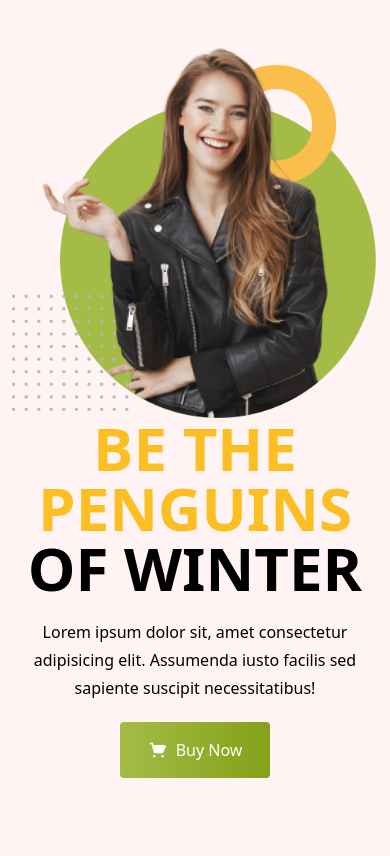
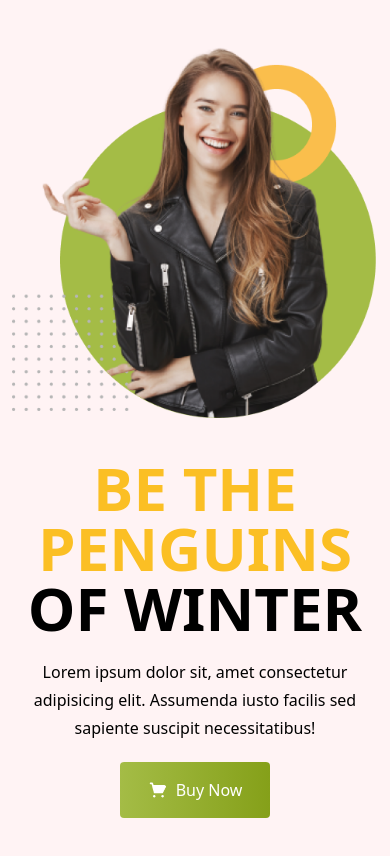
Before and after one commit to rijwanulalam/penguin-fashion-tail, a plain HTML site: page index.html in a window 390 px wide. Drawn offline with nearby package versions, Linux system fonts and the light colour scheme.

Commit message:
space added for mobile

```diff
--- a/index.html
+++ b/index.html
@@ -15,8 +15,8 @@
 
         <!-- banner -->
 
-            <div class="flex flex-col md:flex-row items-center text-center md:text-left px-3 container mx-auto pt-10 pb-28">
-                <div class="order-2 md:order-1 md:w-2/4">
+            <div class="flex flex-col md:flex-row  items-center text-center md:text-left px-3 container mx-auto pt-10 pb-28">
+                <div class="order-2 md:order-1 md:w-2/4 max-sm:pt-10">
                     <h1 class="uppercase text-6xl font-bold"><span class="text-amber-400">Be the penguins</span>
                         <br>
                         of winter
```
